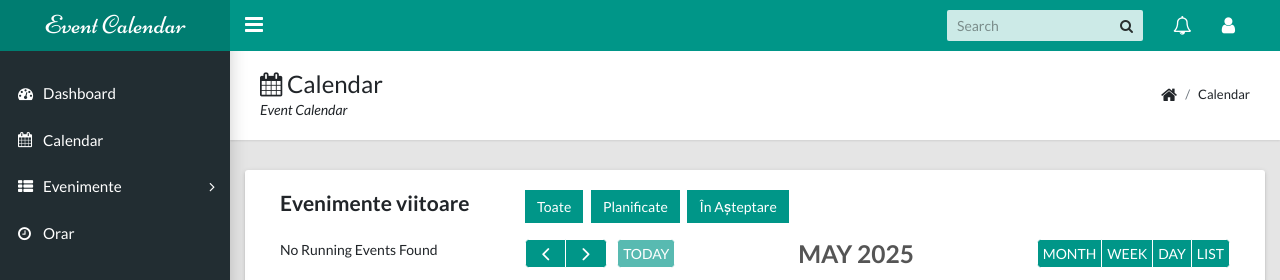
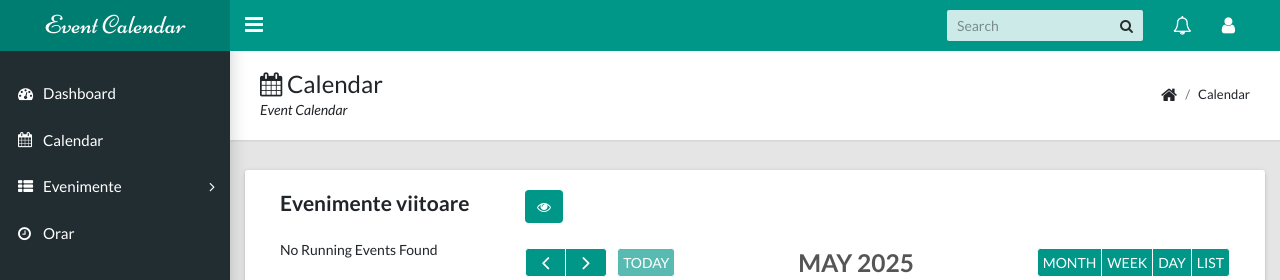
Before and after one commit to Andreeavonica/Licenta_Planificator, a Django app: page /calendar/ in a window 1280 px wide. Shown: the top 280 px of the page. Run offline with Django 3.2, Linux system fonts and the light colour scheme; the visitor is signed in with stand-in values (Sample User, id 1); data that the repository does not hold is empty; some libraries are stand-ins or nearby versions.

Commit message:
buton eye icon

```diff
--- a/templates/calendarapp/calendar.html
+++ b/templates/calendarapp/calendar.html
@@ -27,21 +27,21 @@
 }
 
 .btn-group-status .btn-outline-warning:hover {
-  background-color: #f97316;
+  background-color: #b3aaa4;
   color: #fff;
   border-color: #f97316;
 }
 
 /* Evenimente Calendar */
 .fc-event.aprobat {
-  background-color: #3b82f6 !important;
-  border-color: #3b82f6 !important;
+  background-color:#009688!important;
+  border-color: #009688 !important;
   color: #fff !important;
 }
 
 .fc-event.in-asteptare {
-  background-color: #f97316 !important;
-  border-color: #f97316 !important;
+  background-color: #6f6f6f !important;
+  border-color: #6f6f6f !important;
   color: #fff !important;
 }
 
@@ -73,6 +73,63 @@
 #calendar-filters button.active {
   background-color: #004d40;
 }
+/* Dropdown Style Upgrade */
+#filterDropdown {
+  display: none;
+  position: absolute;
+  top: 40px;
+  left: 0;
+  background-color: #009688;
+  border-radius: 5px;
+  overflow: hidden;
+  box-shadow: 0 2px 8px rgba(0, 0, 0, 0.15);
+  animation: fadeIn 0.3s ease-in-out;
+  min-width: 160px;
+  z-index: 1000;
+}
+
+#filterDropdown .fc-button {
+  display: block;
+  width: 100%;
+  text-align: left;
+  padding: 10px 16px;
+  font-weight: 500;
+  font-size: 0.875rem;
+  border: none;
+  background-color: transparent;
+  color: white;
+  border-bottom: 1px solid rgba(255, 255, 255, 0.2);
+}
+
+#filterDropdown .fc-button:hover {
+  background-color: #00796b;
+  color: white;
+}
+
+#filterDropdown .fc-button:last-child {
+  border-bottom: none;
+}
+
+/* Icon button hover effect */
+#filterToggle {
+  border: 2px solid #00796b;
+  background-color: #009688;
+  color: white;
+  padding: 8px 12px;
+  font-size: 1rem;
+  border-radius: 4px;
+}
+
+#filterToggle:hover {
+  background-color: #00796b;
+  transition: background-color 0.2s ease;
+}
+
+@keyframes fadeIn {
+  from { opacity: 0; transform: translateY(-5px); }
+  to { opacity: 1; transform: translateY(0); }
+}
+
 
   </style>
 {% endblock extracss %}
@@ -113,13 +170,17 @@
       </div>
 
       <div class="col-md-9">
-        <div id="calendar-filters" class="fc-header-toolbar mb-3">
-            <div class="fc-button-group">
-              <button id="btnAll" class="fc-button fc-button-primary" type="button">Toate</button>
-              <button id="btnPlanned" class="fc-button fc-button-primary" type="button">Planificate</button>
-              <button id="btnPending" class="fc-button fc-button-primary" type="button">În Așteptare</button>
+        <div id="calendar-filters" class="dropdown" style="position: relative; display: inline-block; margin-bottom: 15px;">
+            <button class="fc-button fc-button-primary" id="filterToggle">
+              <i class="fa fa-eye" aria-hidden="true"></i>
+            </button>
+            <div id="filterDropdown" class="fc-button-group">
+                <button id="btnAll" class="fc-button fc-button-primary dropdown-filter" data-filter="all">Toate</button>
+                <button id="btnPlanned" class="fc-button fc-button-primary dropdown-filter" data-filter="approved">Planificate</button>
+                <button id="btnPending" class="fc-button fc-button-primary dropdown-filter" data-filter="pending">În Așteptare</button>
             </div>
           </div>
+
 
         <div id="calendar"></div>
       </div>
@@ -193,11 +254,12 @@
 {% block extrascripts %}
 <script src="{% static 'calender/main.js' %}"></script>
 <script>
+
   document.addEventListener('DOMContentLoaded', function () {
     const calendarEl = document.getElementById('calendar');
     const today = new Date();
     const allEventsRaw = {{ events|safe }};
-    const calendar = new FullCalendar.Calendar(calendarEl, {
+   const  calendar = new FullCalendar.Calendar(calendarEl, {
       headerToolbar: {
         left: 'prev,next today',
         center: 'title',
@@ -299,5 +361,43 @@
       }).fail(() => alert('Error!'));
     }
   });
+
+  const toggle = document.getElementById("filterToggle");
+const dropdown = document.getElementById("filterDropdown");
+
+toggle.addEventListener("click", () => {
+  dropdown.style.display = dropdown.style.display === "none" ? "block" : "none";
+});
+
+document.addEventListener("click", function (event) {
+  if (!toggle.contains(event.target) && !dropdown.contains(event.target)) {
+    dropdown.style.display = "none";
+  }
+});
+
+const filterBtns = document.querySelectorAll(".dropdown-filter");
+filterBtns.forEach(btn => {
+  btn.addEventListener("click", function () {
+    dropdown.style.display = "none";
+    document.querySelectorAll('.dropdown-filter').forEach(b => b.classList.remove("fc-button-active"));
+    btn.classList.add("fc-button-active");
+
+    const filterType = btn.getAttribute("data-filter");
+
+    const allEventsRaw = {{ events|safe }};
+    const calendar = FullCalendar.getCalendar(); // if saved in global
+    calendar.removeAllEvents();
+
+    if (filterType === "all") {
+      calendar.addEventSource(mapEvents(allEventsRaw));
+    } else if (filterType === "approved") {
+      calendar.addEventSource(mapEvents(allEventsRaw.filter(e => e.status === "Aprobat")));
+    } else if (filterType === "pending") {
+      calendar.addEventSource(mapEvents(allEventsRaw.filter(e => e.status === "În Așteptare")));
+    }
+  });
+});
+
 </script>
 {% endblock extrascripts %}
+=
```
